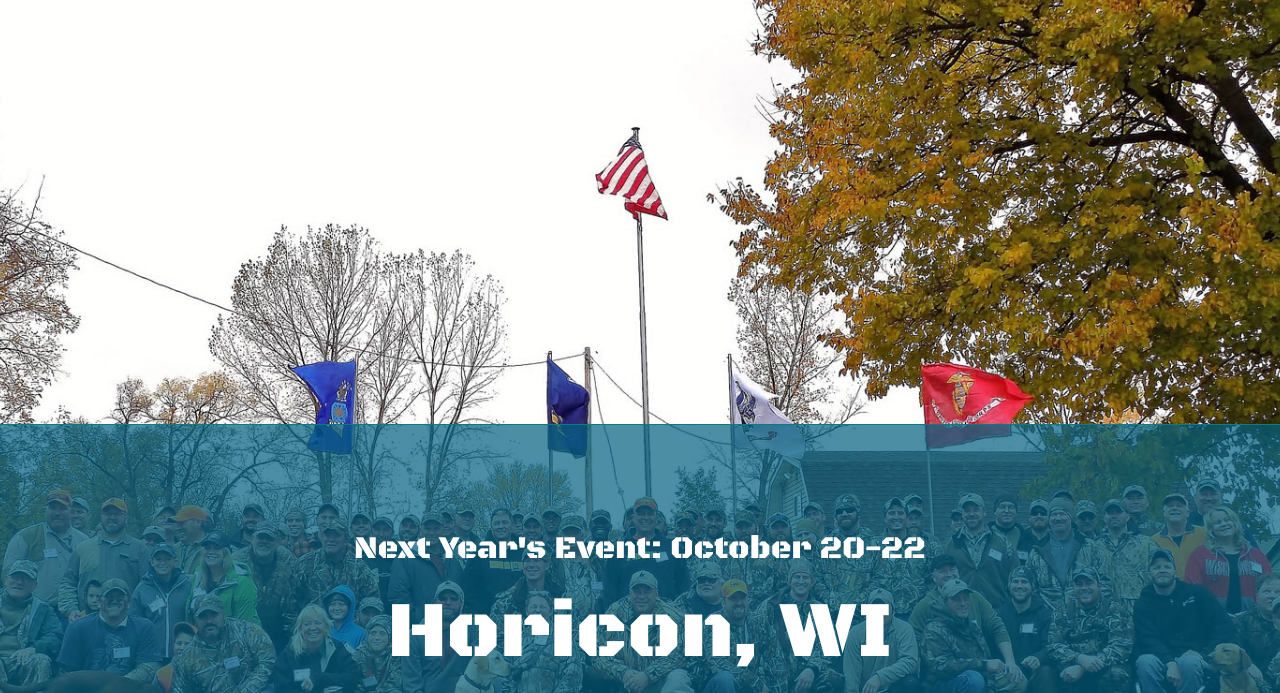
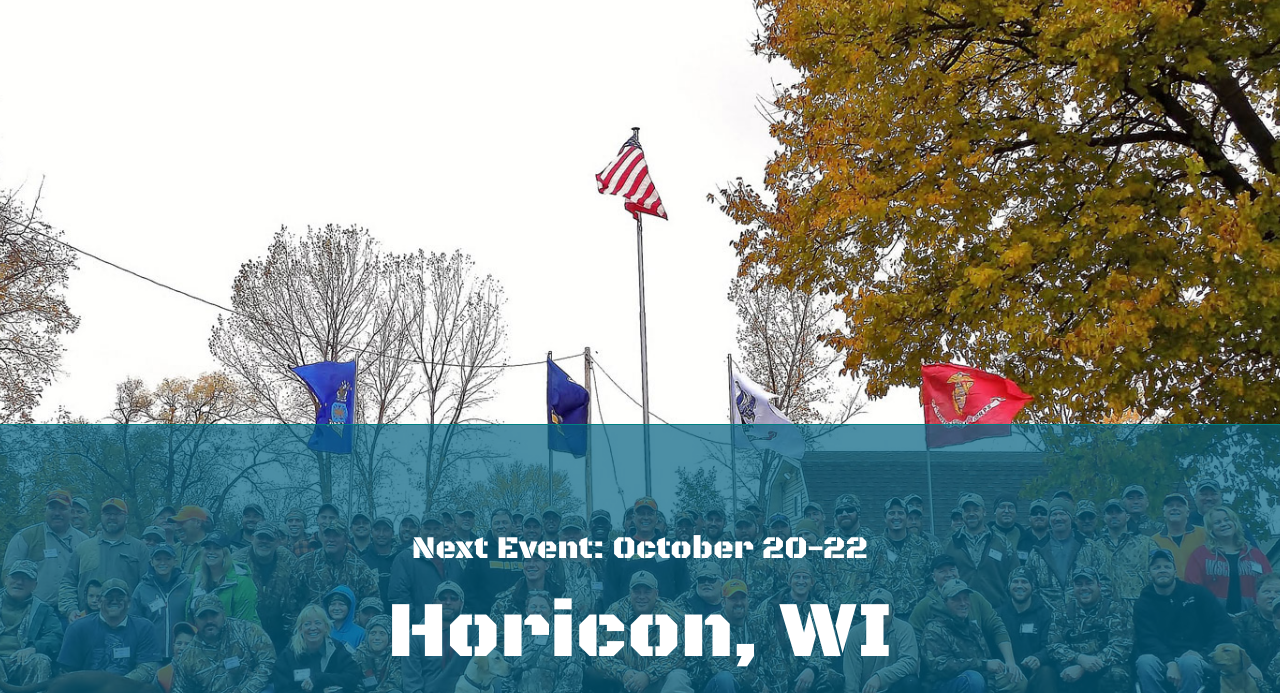
Before and after one commit to horiconmarshww/horiconmarshww.github.io, a plain HTML site: page index.html in a window 1280 px wide. Shown: the part 107-800 px from the top of the page. Drawn offline with Linux system fonts and the light colour scheme; a web font is replaced by a local one.

Commit message:
Changed next years event text to -next event-

```diff
--- a/index.html
+++ b/index.html
@@ -82,7 +82,7 @@
 
             <div class="info_container">
                 <ul>
-                    <li>Next Year's Event:  October 20-22</li>
+                    <li>Next Event:  October 20-22</li>
                     <li class="big">Horicon, WI</li>
                 </ul>
 			</div>
```
